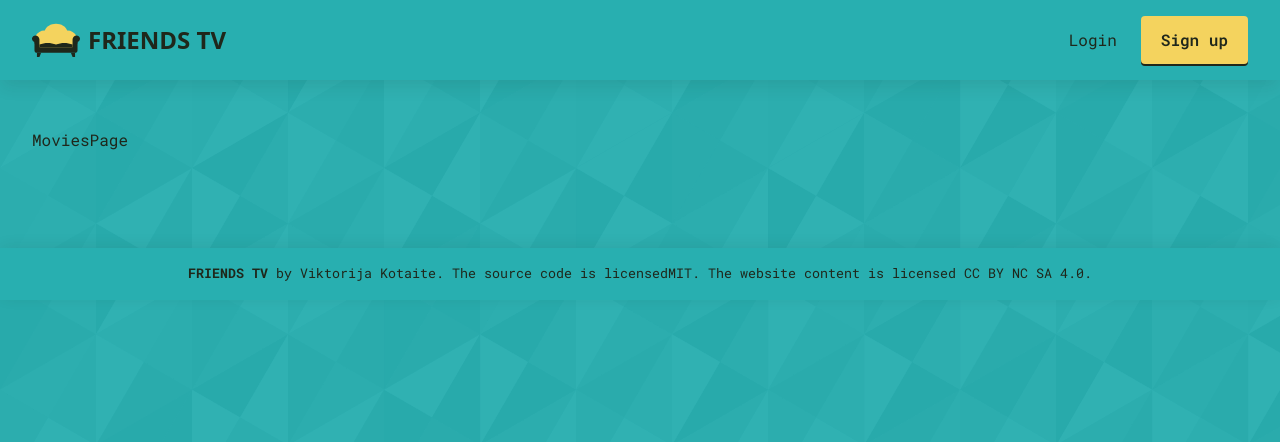
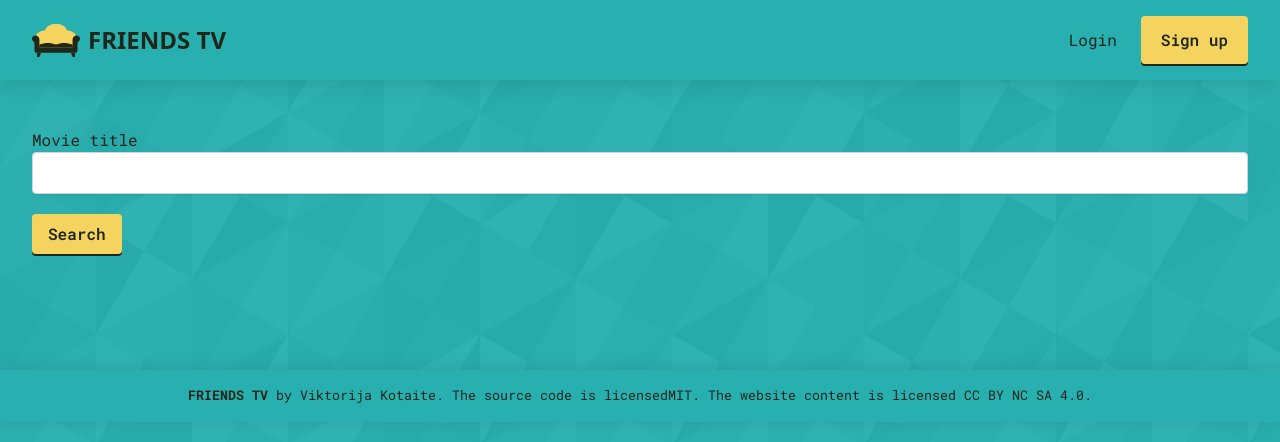
Before and after one commit to viktorijakot/movie_app_front_vite_tailwind, a React (Vite) app: page /movie-list in a window 1280 px wide. Shown: the top 442 px of the page. Built offline with nearby package versions, Linux system fonts and the light colour scheme; a web font is replaced by a local one.

Commit message:
movie page

```diff
--- a/src/components/UI/FlyOutMenu.jsx
+++ b/src/components/UI/FlyOutMenu.jsx
@@ -1,11 +1,19 @@
 import { useState } from "react";
+import { Link, NavLink, useNavigate } from "react-router-dom";
+import { useAuthContext } from "../../store/AuthCtxProvider";
 
 function FlyOutMenu() {
   const [isMenuOpen, setIsMenuOpen] = useState(false);
+  const { logout } = useAuthContext();
 
   const toggleMenu = () => {
     setIsMenuOpen(!isMenuOpen);
   };
+  const navigate = useNavigate();
+  function handleLogout() {
+    logout();
+    navigate("/home");
+  }
   return (
     <div className="header-flyout-menu">
       <button
@@ -21,12 +29,30 @@ function FlyOutMenu() {
       {isMenuOpen && (
         <div className="menu-content">
           <ul>
-            <li>Movies</li>
-            <li>Activity</li>
-            <li>Friends</li>
-            <li>Movie search</li>
             <li>
-              <strong>Logout</strong>
+              <NavLink onClick={() => setIsMenuOpen(false)} to={"/movie-list"}>
+                Movies
+              </NavLink>
+            </li>
+            <li>
+              <NavLink onClick={() => setIsMenuOpen(false)} to={"/movie-list"}>
+                Activities
+              </NavLink>
+            </li>
+            <li>
+              <NavLink onClick={() => setIsMenuOpen(false)} to={"/movie-list"}>
+                Friends
+              </NavLink>
+            </li>
+            <li>
+              <NavLink onClick={() => setIsMenuOpen(false)} to={"/movie-list"}>
+                Movie search
+              </NavLink>
+            </li>
+            <li>
+              <Link onClick={handleLogout}>
+                <strong>Logout</strong>
+              </Link>
             </li>
           </ul>
         </div>
--- a/src/pages/LoginPage.jsx
+++ b/src/pages/LoginPage.jsx
@@ -8,10 +8,11 @@ import toast from "react-hot-toast";
 import { URL_BASE } from "../components/helper";
 import sendApiData from "../hooks/sendApiData";
 import useSendApiData from "../hooks/sendApiData";
+import { useNavigate } from "react-router-dom";
 
 function LoginPage() {
   const { login } = useAuthContext();
-  // const navigate = useNavigate();
+  const navigate = useNavigate();
   const formik = useFormik({
     initialValues: {
       email: "",
@@ -35,7 +36,7 @@ function LoginPage() {
         console.log("resp", resp);
         toast.success("Welcome");
         login(data.email, resp.data.token, resp.data.userName);
-        // navigate("/shop", { replace: true });
+        navigate("/movie-list", { replace: true });
       })
       .catch((error) => {
         console.warn(error);
--- a/src/pages/MoviesPage.jsx
+++ b/src/pages/MoviesPage.jsx
@@ -1,5 +1,93 @@
+// import { useNavigate } from "react-router-dom";
+import SmartInput from "../components/UI/SmartInput";
+import { useFormik } from "formik";
+import * as Yup from "yup";
+import axios from "axios";
+import toast from "react-hot-toast";
+import { useState } from "react";
+import Card from "../components/UI/Card";
+
 function MoviesPage() {
-  return <div className="container mx-auto mt-32 mb-24 ">MoviesPage</div>;
+  const [movies, setMovies] = useState(null);
+  // const navigate = useNavigate();
+  const formik = useFormik({
+    initialValues: {
+      movie_title: "",
+    },
+    validationSchema: Yup.object({
+      movie_title: Yup.string().min(3).required(),
+    }),
+    onSubmit: (values) => {
+      console.log("values ===", values);
+      getAxiosData(values.movie_title);
+    },
+  });
+  const getAxiosData = (data) => {
+    axios
+      .get(`https://www.omdbapi.com/?apikey=96949423&s=${data}`)
+      .then((resp) => {
+        console.log("resp ===", resp.data.Search);
+        setMovies(resp.data.Search);
+        console.log("movies ===", movies);
+        formik.resetForm;
+      })
+      .catch((error) => {
+        toast.error(error);
+      });
+  };
+  return (
+    <div className="container movieCont mx-auto mt-32 mb-24 ">
+      <form className="" onSubmit={formik.handleSubmit}>
+        <SmartInput id="movie_title" formik={formik} type="text" />
+        <button
+          type="submit"
+          className="signUp px-4 py-2 mt-5 rounded focus:outline-none focus:shadow-outline"
+        >
+          Search
+        </button>
+      </form>
+      <div className="result grid grid-cols-4 gap-4 mt-5">
+        {movies &&
+          movies.map((movie) => {
+            return (
+              <div key={movie.imdbID} className="">
+                <Card
+                  imgSrc={movie.Poster}
+                  description={movie.Title}
+                  button={"Read more"}
+                />
+                {/* <div
+                  className="relative"
+                  // onmouseenter="showInfo(event, '${data.imdbID}')"
+                  // onmouseleave="removeInfo(event)"
+                >
+                  <div className="mb-2">
+                    {movie.Poster === "N/A" ? (
+                      <div className="bg-secondary-subtle no-pic">No image</div>
+                    ) : (
+                      <img
+                        src={movie.Poster}
+                        style={{
+                          width: "100%",
+                          height: "400px",
+                          objectFit: "cover",
+                        }}
+                      />
+                    )}
+                  </div>
+                  <h4>{movie.Title}</h4>
+                  <div className="d-flex justify-content-between">
+                    <span>{movie.Type}</span>
+                    <br />
+                    <span>{movie.Year}</span>
+                  </div>
+                </div> */}
+              </div>
+            );
+          })}
+      </div>
+    </div>
+  );
 }
 
 export default MoviesPage;
--- a/src/styles/index.scss
+++ b/src/styles/index.scss
@@ -325,3 +325,18 @@ body {
     }
   }
 }
+.movieCont {
+  .signUp {
+    background-color: #f4d35e;
+    color: #1f271b;
+    transition: 0.25s;
+    box-shadow: 0 2px 0 0 #1f271b;
+    font-weight: 600;
+  }
+  .signUp:hover {
+    color: #28afb0;
+    // margin-top: 2px;
+    // margin-bottom: -2px;
+    box-shadow: none;
+  }
+}
```
